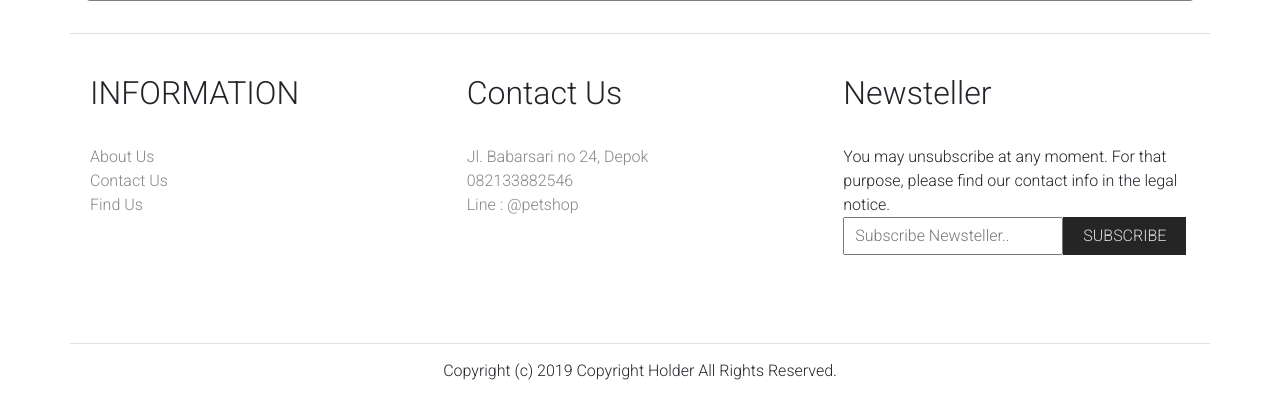
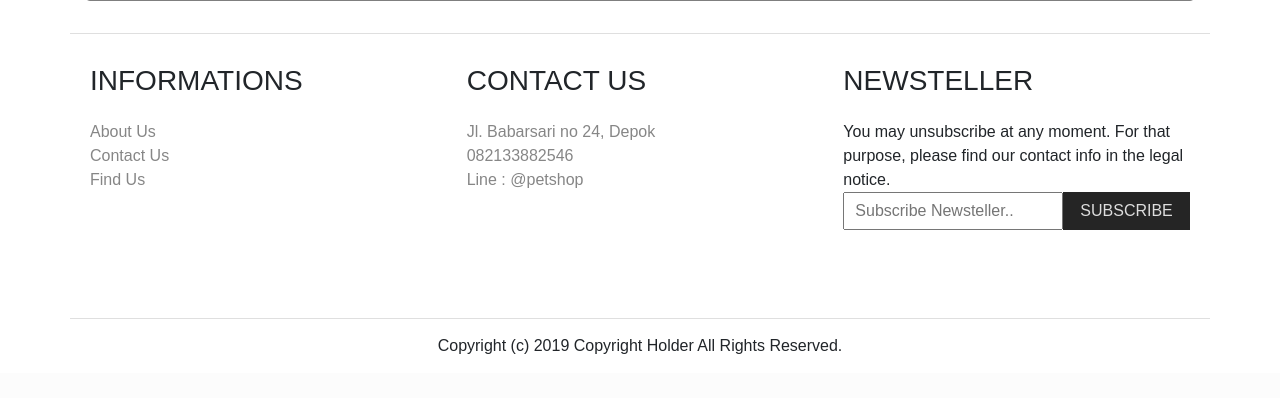
Before and after one commit to petshop-project-web/petshop, a PHP site: page / in a window 1280 px wide. Shown: the part 2201-2599 px from the top of the page. After the commit the page ends 2574 px from the top, so only its background shows below. Run offline with PHP 8.4, Linux system fonts and the light colour scheme; some libraries are stand-ins or nearby versions.

Commit message:
edit dikit

```diff
--- a/css/style.css
+++ b/css/style.css
@@ -3,7 +3,7 @@
 * {
   padding: 0;
   margin: 0;
-  font-family: 'Roboto', sans-serif;
+  font-family: 'Roboto:300i', sans-serif;
 }
 html {
   scroll-behavior: smooth;
@@ -99,6 +99,9 @@ footer a:hover {
   color: rgb(47, 47, 47);
   text-decoration: none;
 }
+footer h3 {
+  line-height: 0.5;
+}
 .input-subscribe{
   padding: 5px 10px;
   width: 220px;
@@ -107,10 +110,7 @@ footer a:hover {
   background-color: rgb(37, 37, 37);
   color: rgb(221, 221, 221);
   border: none;
-  padding:7px 20px;
-}
-.btn-subscribe:hover {
-
+  padding:7px 17px;
 }
 .copyright {
   text-align: center;
@@ -119,6 +119,7 @@ footer a:hover {
   margin: auto;
   padding: 15px 0;
 }
+
 /* login */
 .login , .register{
   margin: 80px auto;
--- a/index.php
+++ b/index.php
@@ -152,19 +152,19 @@ if(session_id() == '' || !isset($_SESSION)){session_start();}
       <div class="container">
           <div class="row">
             <div class="col-md-4 mb-5">
-              <h2>INFORMATION</h2>
+              <h3>INFORMATIONS</h3>
               <br><a href="#">About Us</a>
               <br><a href="#">Contact Us</a>
               <br><a href="#">Find Us</a>
             </div>
             <div class="col-md-4 mb-5">
-              <h2>Contact Us</h2>
+              <h3>CONTACT US</h3>
               <br><a href="#">Jl. Babarsari no 24, Depok</a>
               <br><a href="#">082133882546</a>
               <br><a href="#">Line : @petshop</a>
             </div>
             <div class="col-md-4 mb-5">
-              <h2>Newsteller</h2>
+              <h3>NEWSTELLER</h3>
               <br>You may unsubscribe at any moment. For that purpose, please find our contact info in the legal notice.
               <br><input type="email" class="input-subscribe" placeholder="Subscribe Newsteller.."   name="" value=""><button type="submit" class="btn-subscribe" name="button">SUBSCRIBE</button>
             </div>
```
